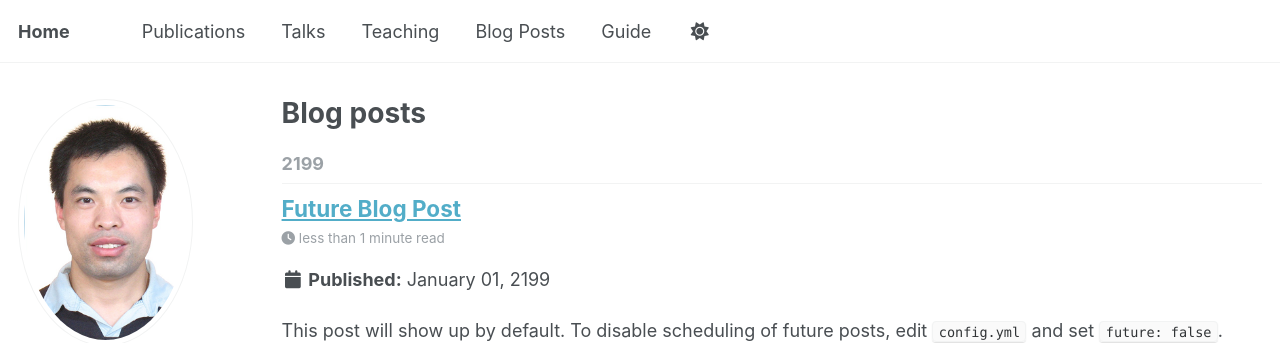
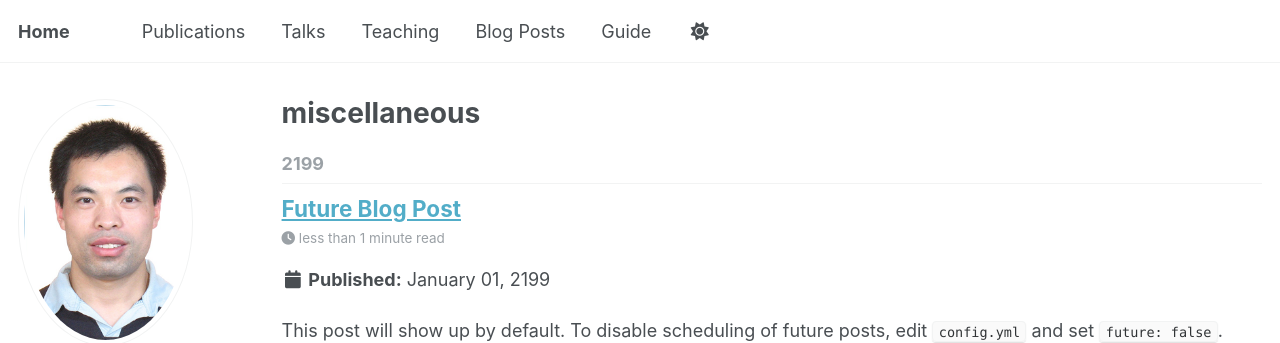
Before and after one commit to WenxingZhang/WenxingZhang.github.io, a Jekyll site: the page built from _pages/year-archive.html, in a window 1280 px wide and 900 px high. Shown: the top 343 px of the window. Built offline with Jekyll 4.4.1, drawn with Linux system fonts in a browser that asks for light colours; some web fonts are replaced; a script that is not in the unit is left out.

Commit message:
Update year-archive.html

```diff
--- a/_pages/year-archive.html
+++ b/_pages/year-archive.html
@@ -1,7 +1,7 @@
 ---
 layout: archive
 permalink: /year-archive/
-title: "Blog posts"
+title: "miscellaneous"
 author_profile: true
 redirect_from:
   - /wordpress/blog-posts/
```
